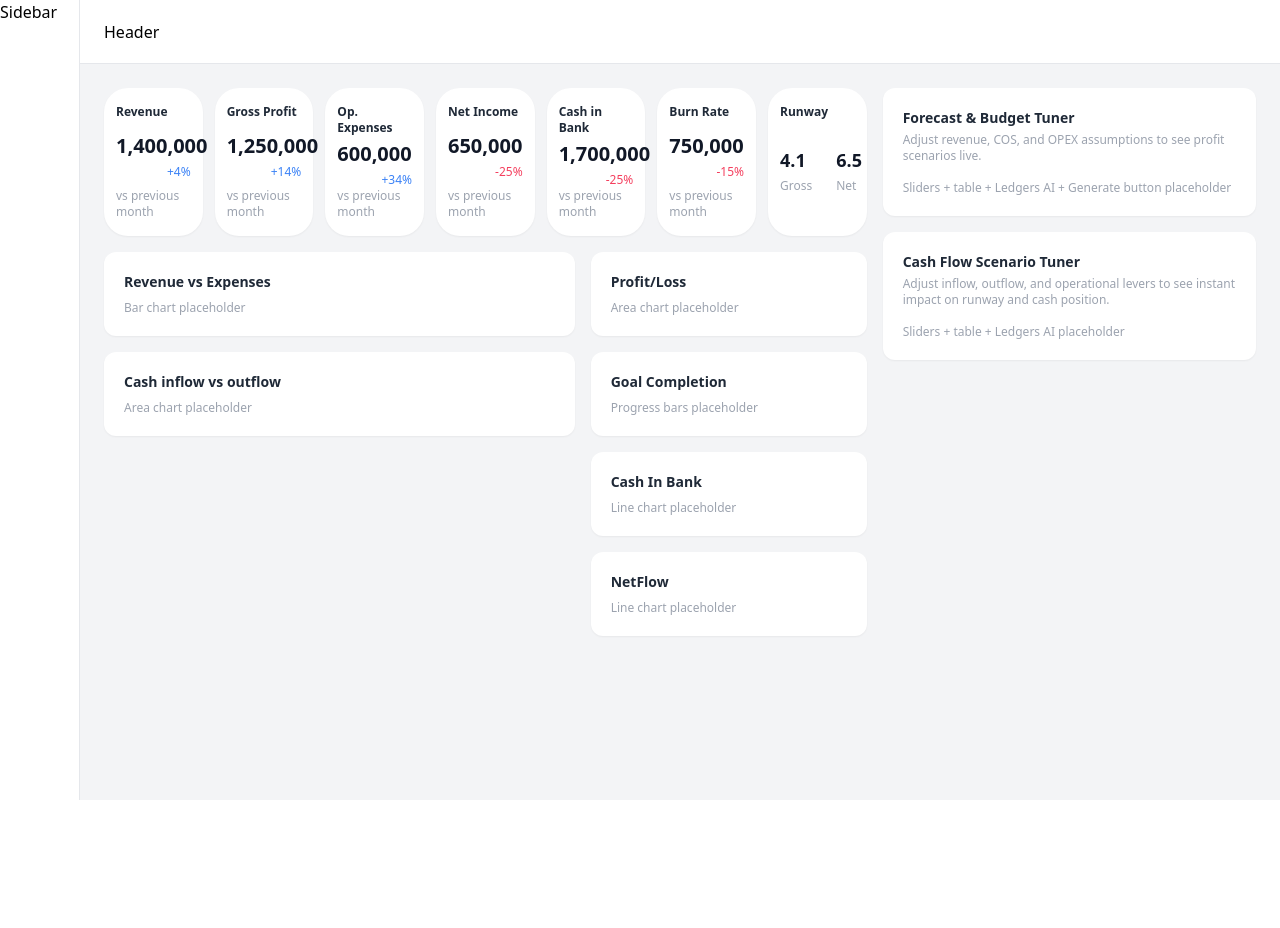
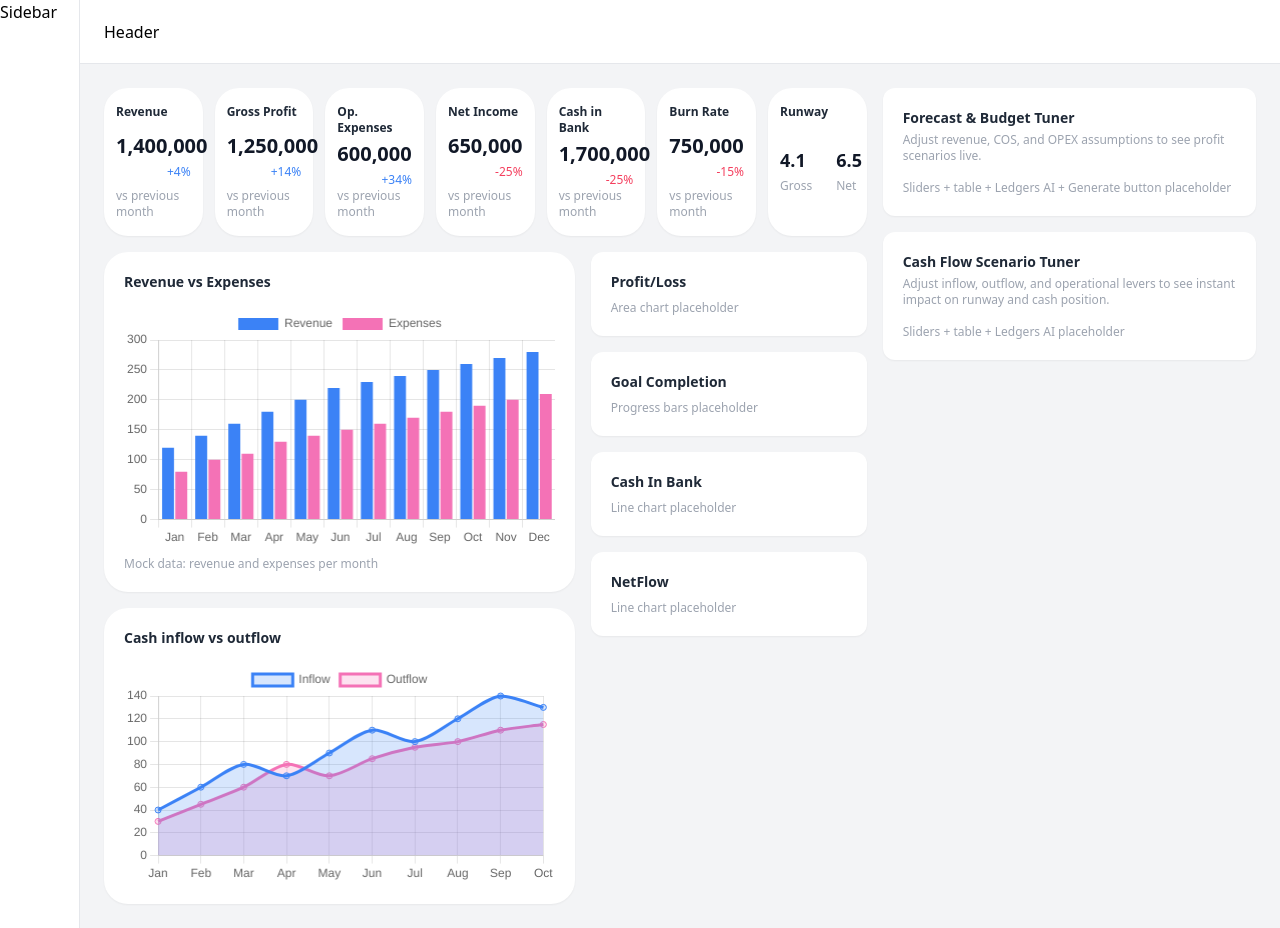
Before and after one commit to marwankamal32/ledgers-dashboard, a Vue app: page / in a window 1280 px wide. Before the commit the page ends 800 px from the top, so only its background shows below. Built offline with nearby package versions, Linux system fonts and the light colour scheme.

Commit message:
Add BarChartCard and AreaChartCard and use them in LeftCharts

```diff
--- /dev/null
+++ b/src/components/dashboard/AreaChartCard.vue
@@ -0,0 +1,53 @@
+<template>
+    <ChartCard :title="title" :caption="caption">
+      <Chart
+        type="line"
+        :data="chartData"
+        :options="chartOptions"
+        class="h-[220px]"
+      />
+    </ChartCard>
+  </template>
+
+  <script setup>
+  import { ref, onMounted } from 'vue'
+  import ChartCard from './ChartCard.vue'
+
+  const props = defineProps({
+    title: { type: String, required: true },
+    caption: { type: String, default: '' }
+  })
+
+  const chartData = ref()
+  const chartOptions = ref({
+    responsive: true,
+    maintainAspectRatio: false,
+    scales: {
+      y: { beginAtZero: true }
+    }
+  })
+
+  onMounted(() => {
+    chartData.value = {
+      labels: ['Jan','Feb','Mar','Apr','May','Jun','Jul','Aug','Sep','Oct'],
+      datasets: [
+        {
+          label: 'Inflow',
+          data: [40, 60, 80, 70, 90, 110, 100, 120, 140, 130],
+          borderColor: 'rgb(59, 130, 246)',
+          backgroundColor: 'rgba(59, 130, 246, 0.2)',
+          fill: true,
+          tension: 0.3
+        },
+        {
+          label: 'Outflow',
+          data: [30, 45, 60, 80, 70, 85, 95, 100, 110, 115],
+          borderColor: 'rgb(244, 114, 182)',
+          backgroundColor: 'rgba(244, 114, 182, 0.2)',
+          fill: true,
+          tension: 0.3
+        }
+      ]
+    }
+  })
+  </script>
--- /dev/null
+++ b/src/components/dashboard/BarChartCard.vue
@@ -0,0 +1,42 @@
+<template>
+    <ChartCard
+      title="Revenue vs Expenses"
+      caption="Mock data: revenue and expenses per month"
+    >
+      <Chart
+        type="bar"
+        :data="chartData"
+        :options="chartOptions"
+        class="h-[240px]"
+      />
+    </ChartCard>
+  </template>
+
+  <script setup>
+  import { ref, onMounted } from 'vue'
+  import ChartCard from './ChartCard.vue'
+
+  const chartData = ref()
+  const chartOptions = ref({
+    responsive: true,
+    maintainAspectRatio: false
+  })
+
+  onMounted(() => {
+    chartData.value = {
+      labels: ['Jan','Feb','Mar','Apr','May','Jun','Jul','Aug','Sep','Oct','Nov','Dec'],
+      datasets: [
+        {
+          label: 'Revenue',
+          data: [120, 140, 160, 180, 200, 220, 230, 240, 250, 260, 270, 280],
+          backgroundColor: 'rgb(59, 130, 246)'
+        },
+        {
+          label: 'Expenses',
+          data: [80, 100, 110, 130, 140, 150, 160, 170, 180, 190, 200, 210],
+          backgroundColor: 'rgb(244, 114, 182)'
+        }
+      ]
+    }
+  })
+  </script>
--- a/src/components/dashboard/LeftCharts.vue
+++ b/src/components/dashboard/LeftCharts.vue
@@ -1,16 +1,13 @@
 <template>
   <!-- ================= LEFT COLUMN (5 cols) ================= -->
   <div class="col-span-12 lg:col-span-5 space-y-4">
-    <div class="bg-white rounded-xl shadow-sm p-5">
-      <h3 class="text-sm font-semibold text-gray-800">Revenue vs Expenses</h3>
-      <p class="text-xs text-gray-400 mt-2">Bar chart placeholder</p>
-    </div>
+    <BarChartCard />
 
-    <div class="bg-white rounded-xl shadow-sm p-5">
-      <h3 class="text-sm font-semibold text-gray-800">
-        Cash inflow vs outflow
-      </h3>
-      <p class="text-xs text-gray-400 mt-2">Area chart placeholder</p>
-    </div>
+    <AreaChartCard title="Cash inflow vs outflow" />
   </div>
 </template>
+
+<script setup>
+import BarChartCard from './BarChartCard.vue'
+import AreaChartCard from './AreaChartCard.vue'
+</script>
```
